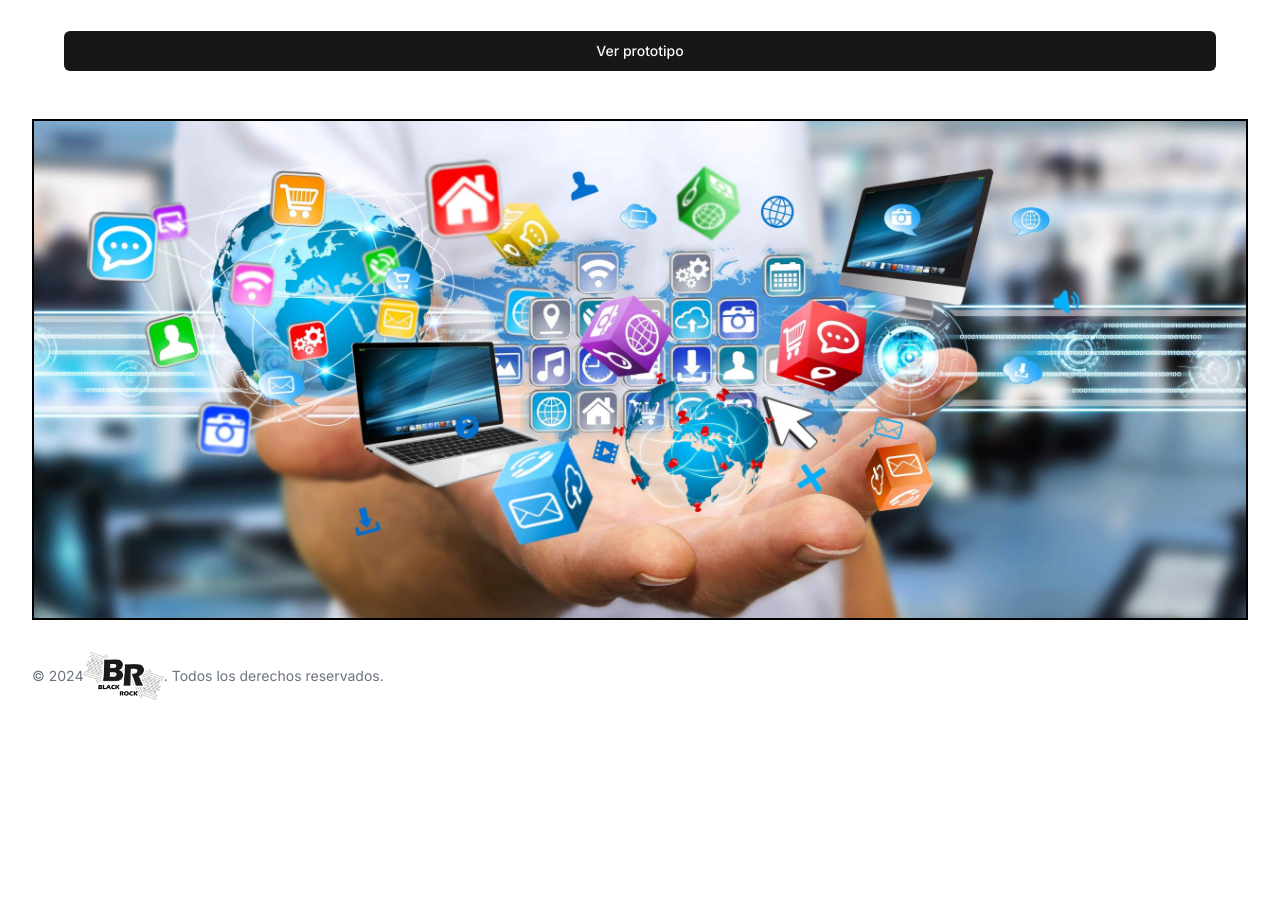
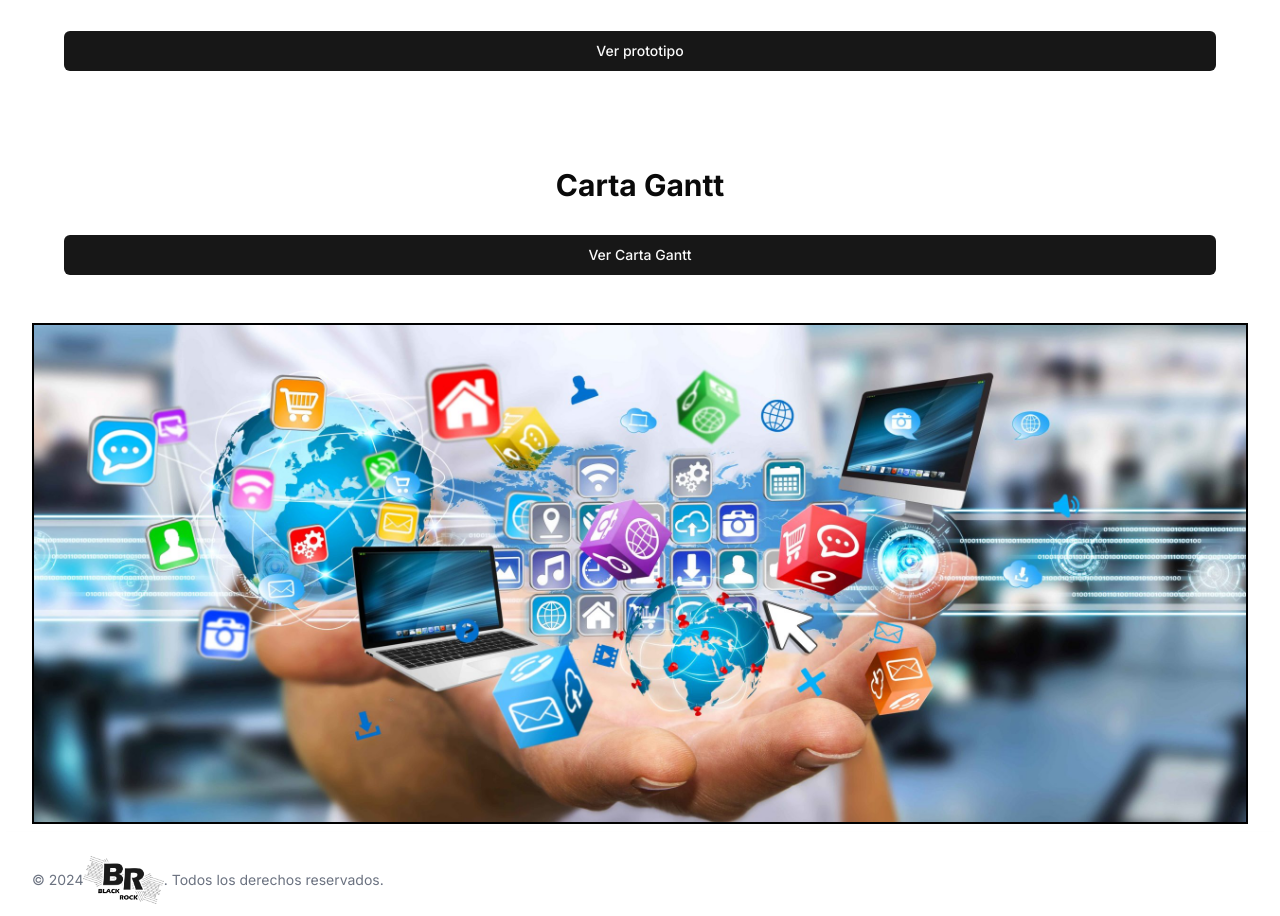
Before and after one commit to avilesxd/blackRock, a Next.js app: page / in a window 1280 px wide. Shown: the part 947-1863 px from the top of the page. Before the commit the page ends 1671 px from the top, so only its background shows below. Built offline with nearby package versions, Linux system fonts and the light colour scheme.

Commit message:
se agrego carta gantt y precios

```diff
--- a/src/app/(home)/page.tsx
+++ b/src/app/(home)/page.tsx
@@ -64,6 +64,12 @@ export default function Home() {
         </Button>
       </Section>
 
+      <Section title="Carta Gantt">
+        <Button className="w-full" onClick={() => window.open("/cartaGanttAppDAE.pdf", "_blank")}>
+          Ver Carta Gantt
+        </Button>
+      </Section>
+
       <img
         className="w-full mb-2 dark:border-collapse border-2 border-black dark:border-teal-50"
         src="/sistema.jpg"
```
Also changed, not shown: 2 other files (tests, documents, lock files or other folders).
